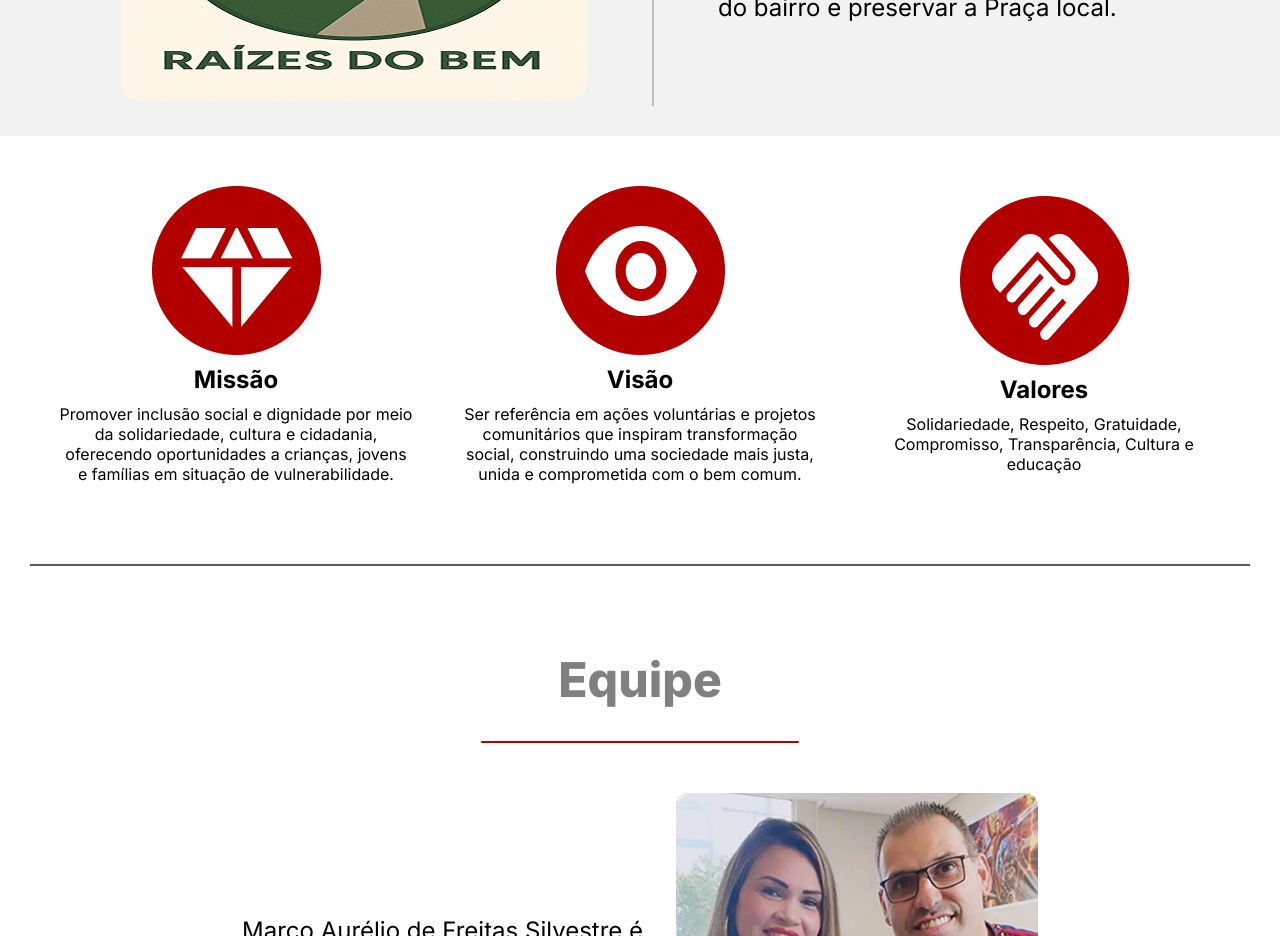
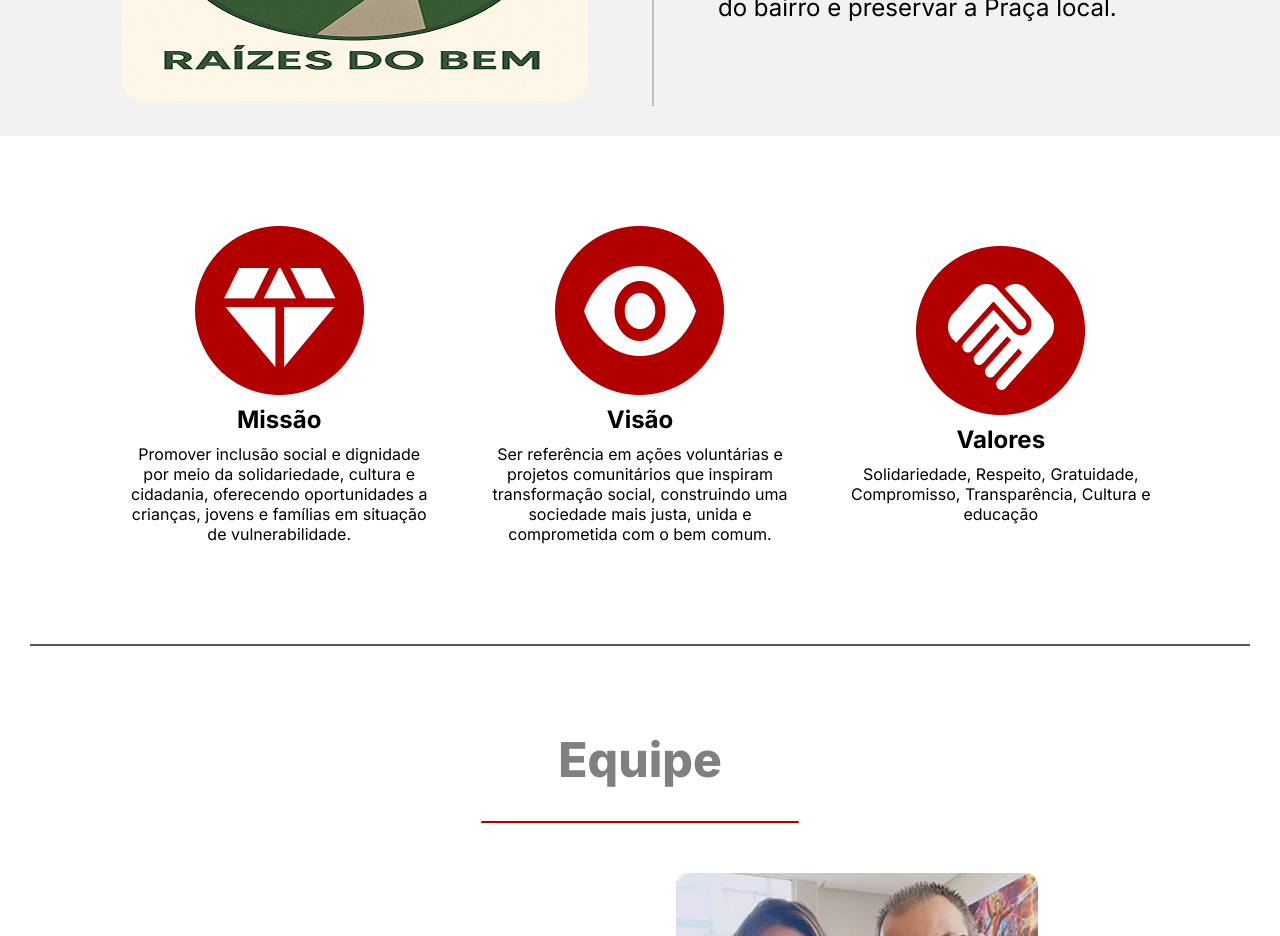
Before and after one commit to Gruposemh/front, a React (Vite) app: page /sobre in a window 1280 px wide. Shown: the part 3480-4416 px from the top of the page. Built offline with nearby package versions, Linux system fonts and the light colour scheme.

Commit message:
styles: ajustes de padding nas sections

```diff
--- a/src/styles/SobreNos/section-linha-tempo/style.css
+++ b/src/styles/SobreNos/section-linha-tempo/style.css
@@ -1,5 +1,6 @@
 .section-tempo{
     background: var(--color-grey-light);
+
 }
 
 .lista-acontecimentos {
--- a/src/styles/SobreNos/section-pilares/style.css
+++ b/src/styles/SobreNos/section-pilares/style.css
@@ -3,8 +3,9 @@
     display: flex;
     justify-content: center;
     align-items: center;
-    padding: 50px;
+    padding: 70px 122px;
     gap: 50px;
+    margin-top: 20px;
 }
 
  hr{
```
